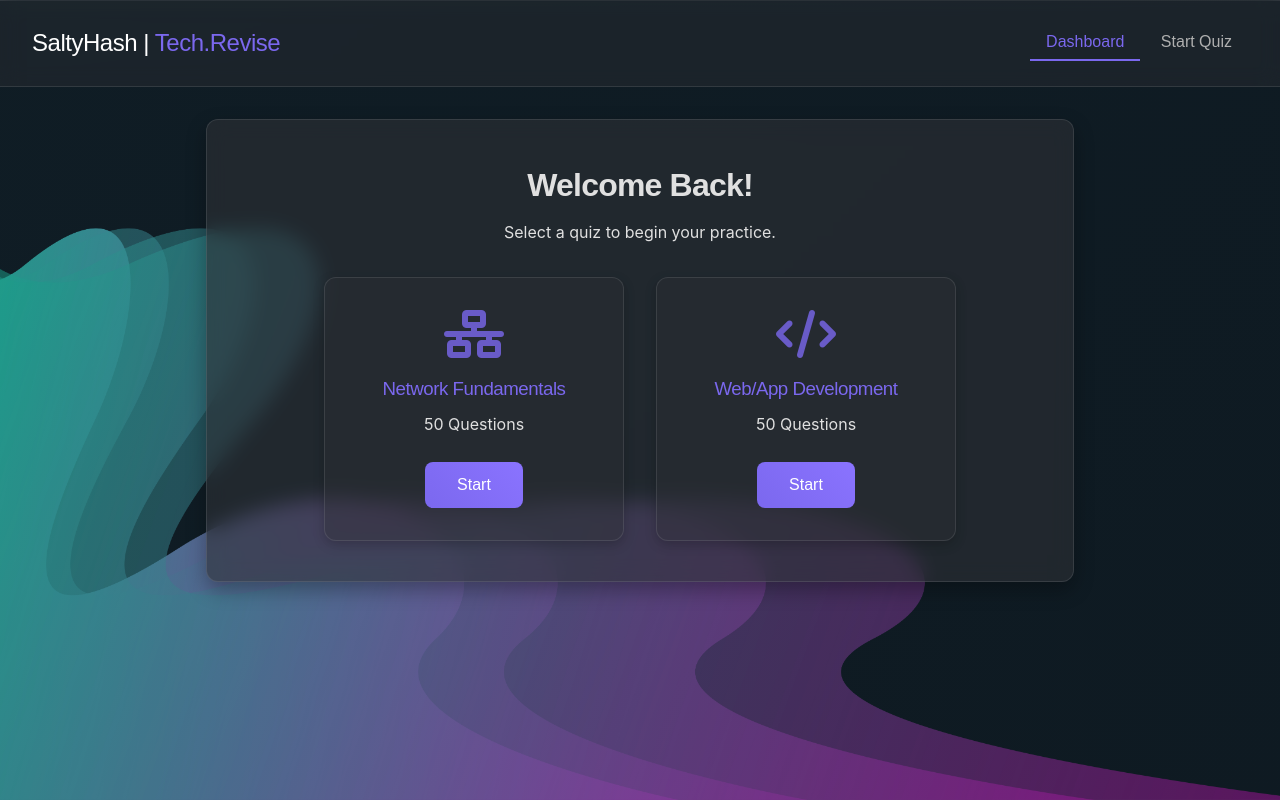
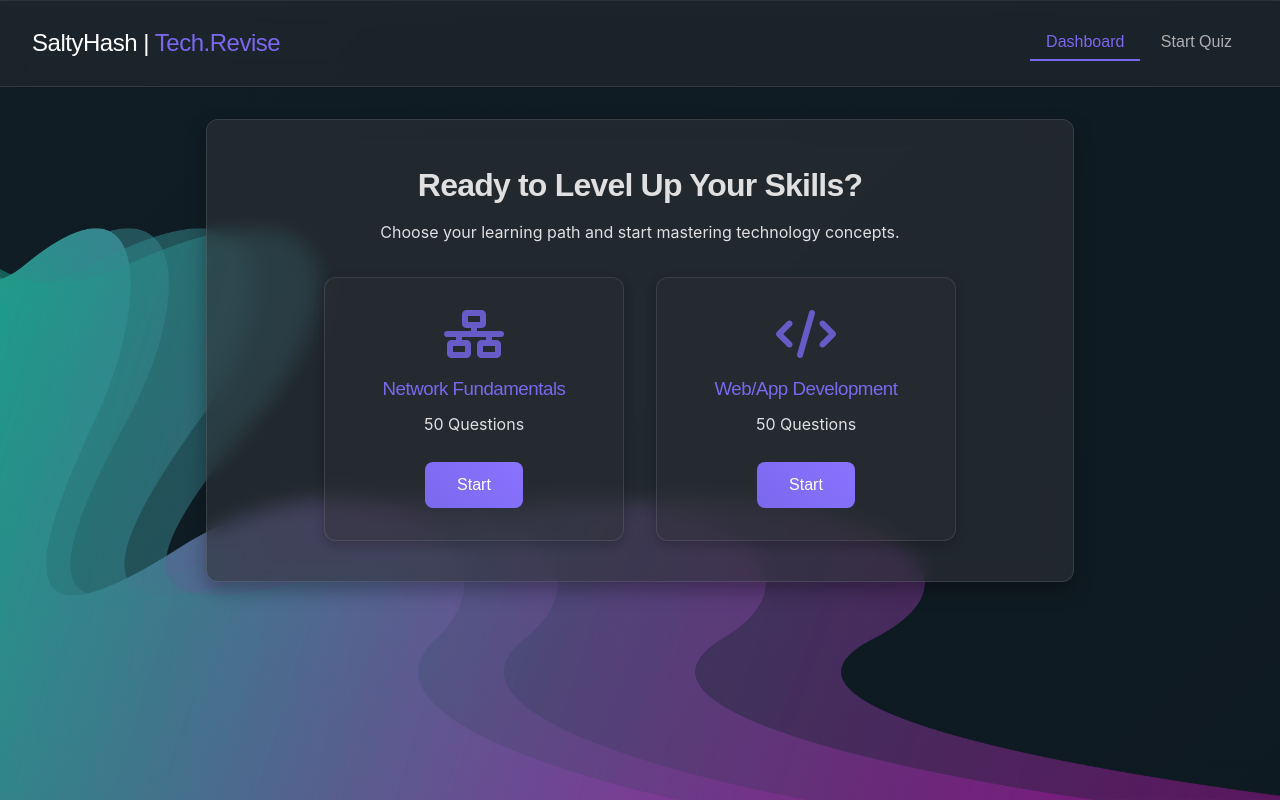
Before and after one commit to curiousboey/tech.revise, a plain HTML site: page index.html in a window 1280 px wide. Drawn offline with Linux system fonts and the light colour scheme; a web font is replaced by a local one.

Commit message:
Welcome title changed!

```diff
--- a/index.html
+++ b/index.html
@@ -22,8 +22,8 @@
 
         <section id="dashboard" class="page active">
             <div class="dashboard-header">
-                <h2>Welcome Back!</h2>
-                <p>Select a quiz to begin your practice.</p>
+                <h2>Ready to Level Up Your Skills?</h2>
+                <p>Choose your learning path and start mastering technology concepts.</p>
             </div>
             <div class="quiz-selection">
                 <div class="quiz-card" data-quiz-id="network-fundamentals">
```
